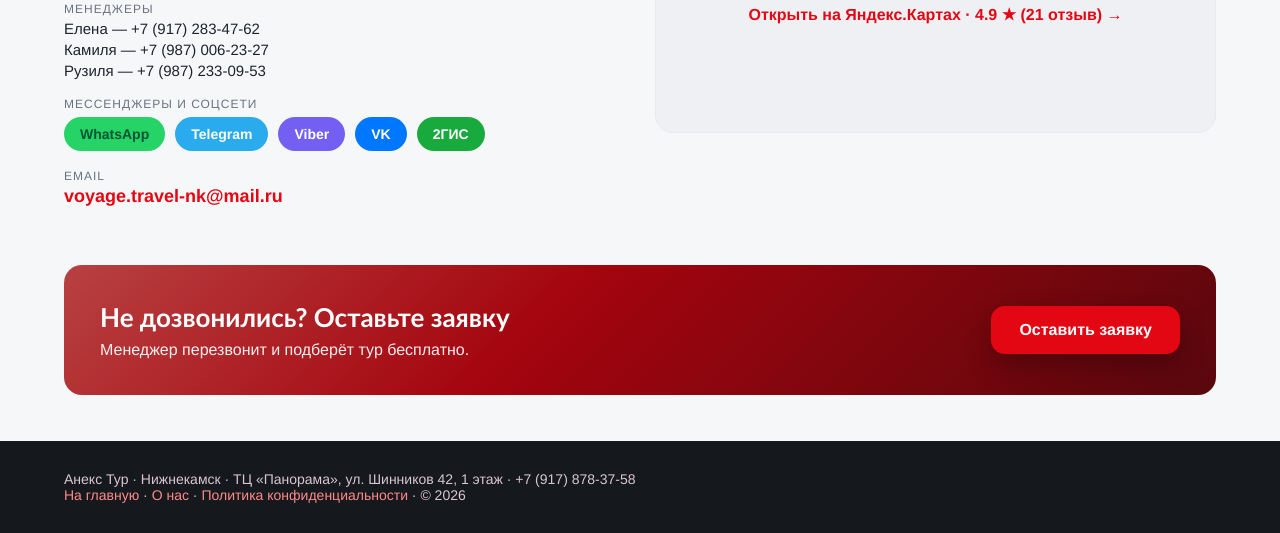
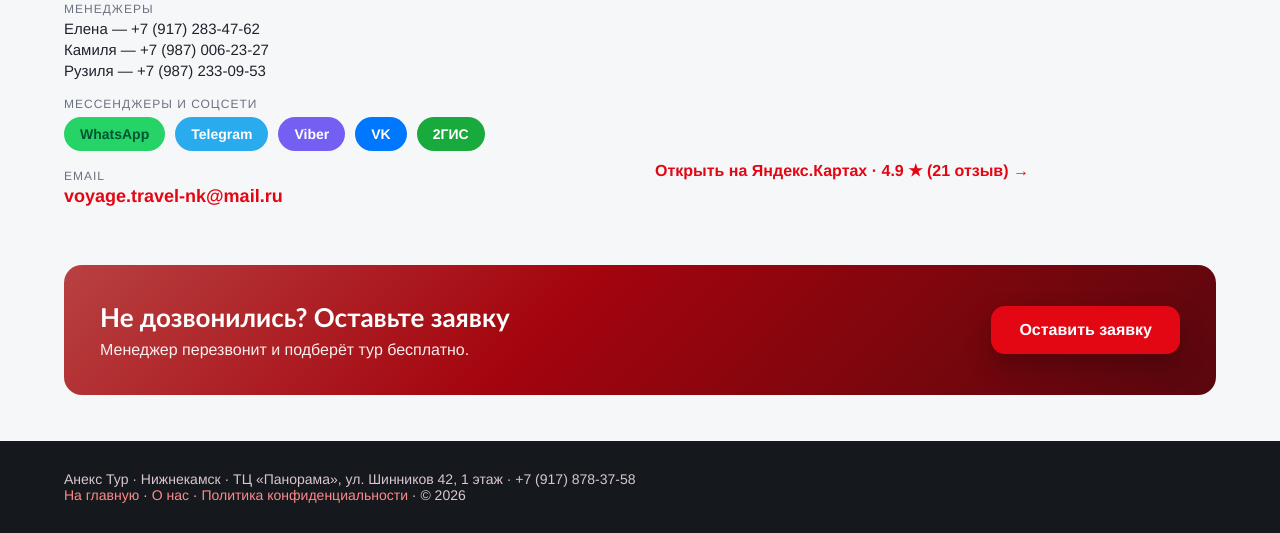
Before and after one commit to iillyyaa1997/voyage-travel-preview, a plain HTML site: page contacts.html in a window 1280 px wide. Shown: the part 494-1027 px from the top of the page. Drawn offline with Linux system fonts and the light colour scheme.

Commit message:
Embed real Yandex interactive map (homepage + contacts) instead of placeholder

```diff
--- a/contacts.html
+++ b/contacts.html
@@ -62,9 +62,7 @@
     <div class="row"><div class="lbl">Мессенджеры и соцсети</div><div class="mess"><a class="chip wa" href="https://wa.me/79178783758" target="_blank">WhatsApp</a><a class="chip tg" href="https://t.me/iulll777" target="_blank">Telegram</a><span class="chip vb">Viber</span><a class="chip vk" href="https://vk.com/anexnk" target="_blank">VK</a><a class="chip" href="https://2gis.ru/nizhnekamsk/firm/70000001036243323" target="_blank" style="background:#19aa3e">2ГИС</a></div></div>
     <div class="row"><div class="lbl">Email</div><div class="val"><a href="mailto:voyage.travel-nk@mail.ru">voyage.travel-nk@mail.ru</a></div></div>
   </div>
-  <a class="mapwrap" href="https://yandex.ru/maps/org/anex/166654221318/" target="_blank">
-    <div class="map"><div class="big">📍</div><div>ТЦ «Панорама», ул. Шинников 42</div><div class="go">Открыть на Яндекс.Картах · 4.9 ★ (21 отзыв) →</div></div>
-  </a>
+  <div style="display:flex;flex-direction:column;gap:8px"><iframe src="https://yandex.ru/map-widget/v1/org/anex/166654221318/" style="width:100%;min-height:340px;border:0;border-radius:18px" loading="lazy" title="Анекс на Яндекс.Картах"></iframe><a href="https://yandex.ru/maps/org/anex/166654221318/" target="_blank" style="color:var(--prim);font-weight:700;text-decoration:none">Открыть на Яндекс.Картах · 4.9 ★ (21 отзыв) →</a></div>
 </div>
 
 <div class="ctaband" id="zayavka">
```
Also changed, not shown: index.html (+1 -1 lines).
